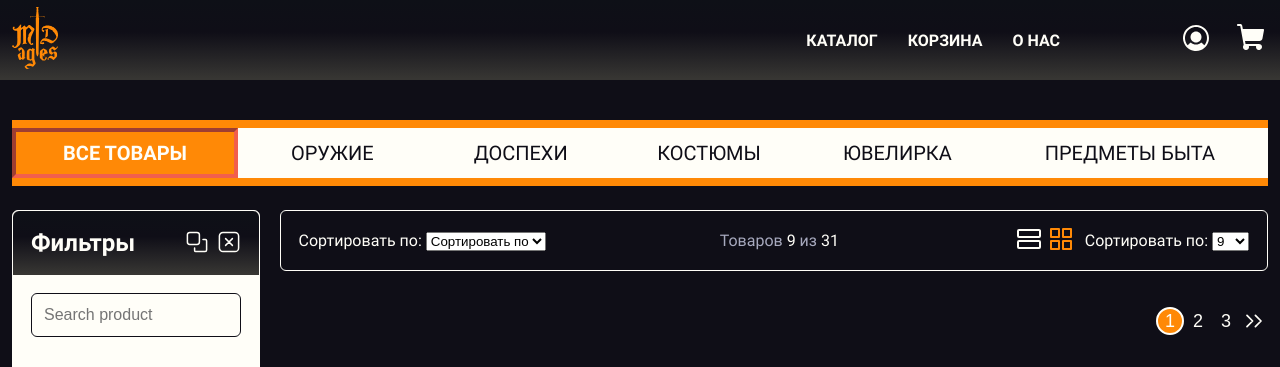
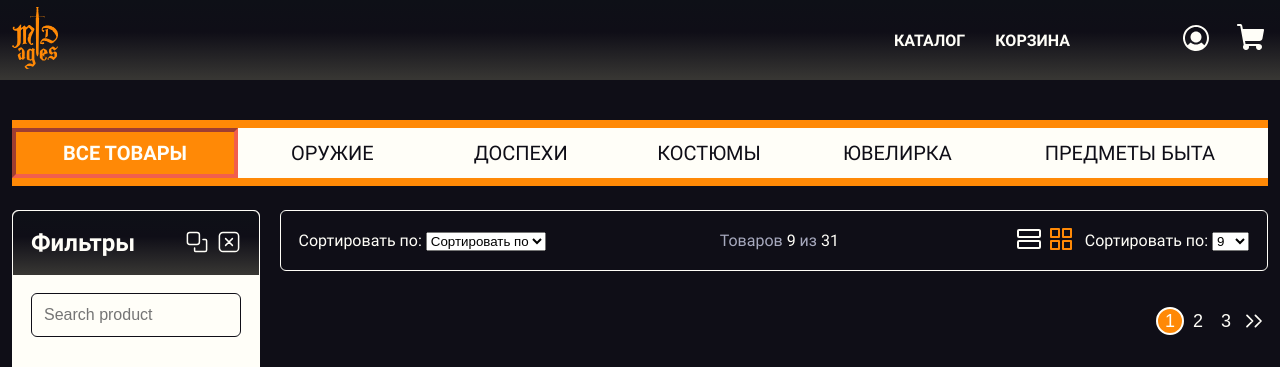
Before and after one commit to Sergey-Lesnevskiy/store_knight, a website built with webpack: page src/index.html in a window 1280 px wide. Shown: the top 367 px of the page. Built offline with nearby package versions, Linux system fonts and the light colour scheme.

Commit message:
feat: remove ABOUT-PAGE link from header menu

```diff
--- a/src/components/pageHeader/pageHeader.css
+++ b/src/components/pageHeader/pageHeader.css
@@ -44,8 +44,8 @@
   position: relative;
 }
 
-.menu__item:nth-child(4) {
-  margin-left: 120px;
+.menu__item:nth-child(3) {
+  margin-left: 110px;
 }
 
 .menu__item:last-child {
--- a/src/core/components/header/Header.ts
+++ b/src/core/components/header/Header.ts
@@ -23,7 +23,7 @@ export class Header extends Component {
     const spanCart = this.countThePrice();
     const pageHeader = document.createElement('div');
     pageHeader.classList.add('header__container');
-    pageHeader.innerHTML = `<a href="#" class="header__logo">
+    pageHeader.innerHTML = `<a href="#${PageId.MainPage}" class="header__logo">
       <img src="./images/logo-store.svg" width="26" alt="store logotype">
     </a>
 
@@ -43,9 +43,6 @@ export class Header extends Component {
           </li>
           <li class="menu__item">
             <a href=#${PageId.CartPage} class="menu__link">Корзина</a>
-          </li>
-          <li class="menu__item">
-            <a href="#" class="menu__link">О нас</a>
           </li>
           <li class="menu__item">
             <a href="#" class="menu__link">
```
